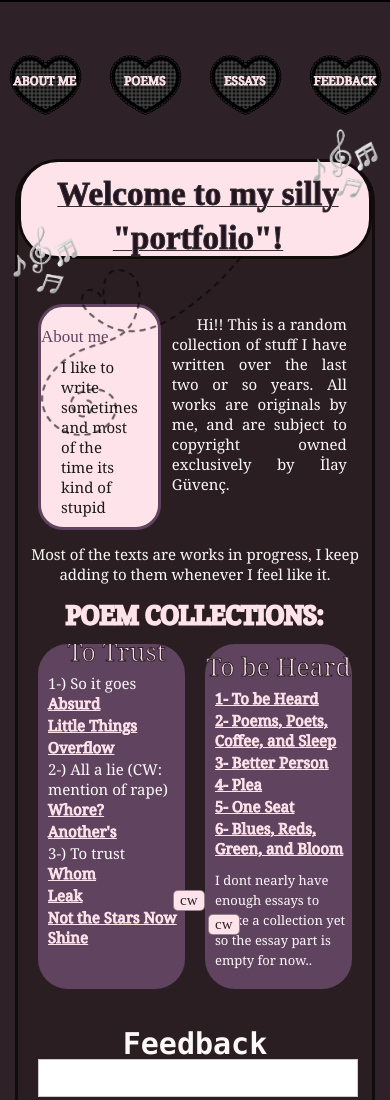
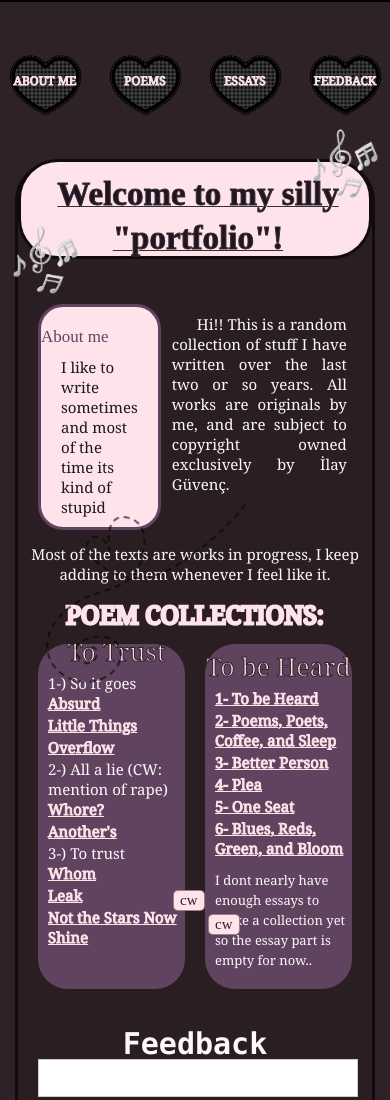
Before and after one commit to ilayg0016-bot/portfolio, a plain HTML site: page index.html in a window 390 px wide. Shown: the top 1100 px of the page. Drawn offline with Linux system fonts and the light colour scheme; a web font is replaced by a local one.

Commit message:
squiggle :c

```diff
--- a/style2.css
+++ b/style2.css
@@ -2598,6 +2598,7 @@ poiner-events: none;
   left: 28px;
   top: 340px;
 }
+
 /*squiggle*/
 .image-5 {
   z-index: 100;
@@ -2842,14 +2843,7 @@ poiner-events: none;
   }
 
 /*index squiggle*/
-.image-6 {
-  z-index: 100;
-  mix-blend-mode: multiply;
-  width: 200px;
-  position: absolute;
-  top: 93px;
-  left: 23px;
-}
+
 /* squiggle second stuff */
   .image-5 {
     z-index: 100;
```
